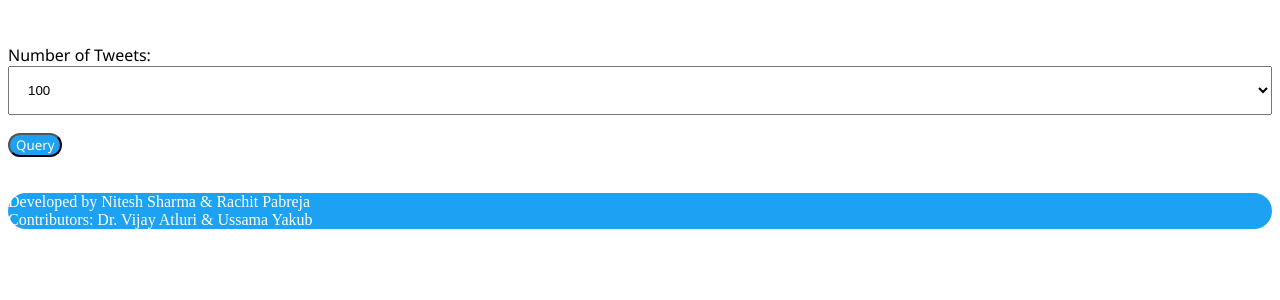
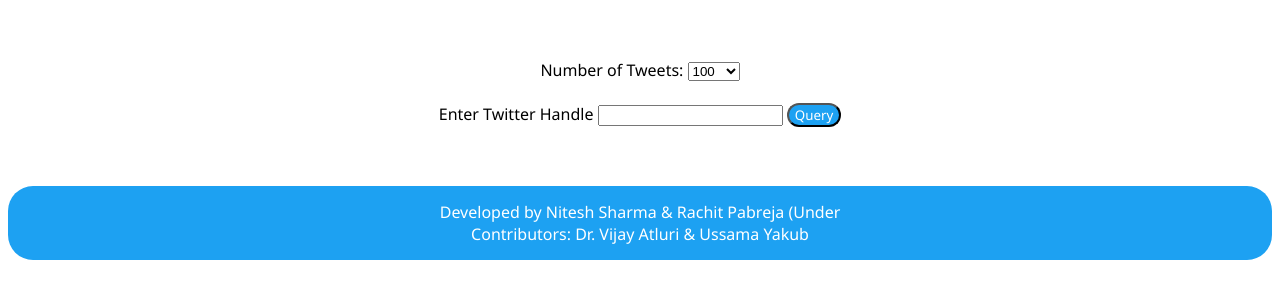
Before and after one commit to anupamtiwari05/TwitterDataAnalysis, a Flask app: page / in a window 1280 px wide. Shown: the part 169-469 px from the top of the page. Run offline with Flask 2, Linux system fonts and the light colour scheme.

Commit message:
Update hello.html

```diff
--- a/templates/hello.html
+++ b/templates/hello.html
@@ -101,8 +101,7 @@ footer {background: #1DA1F2;color:#fff;border-radius: 25px;}
 
 	<div id="Scatter" class="tabcontent">
 		<h3>Scatter Plot Polarity vs Subjectivity</h3>
-  <div id="Scatter_plot">
-  </div>
+		<div id="Scatter_plot"> </div>
 	</div>
 	<div id="Bar" class="tabcontent">
 		 <h3>Bar Plot</h3>
@@ -121,28 +120,31 @@ footer {background: #1DA1F2;color:#fff;border-radius: 25px;}
 </div>
 <br>
 <br>
+		<form method="post">
+		<div class="text">
              Number of Tweets:
-
 			<select>
 				<option value="100">100</option>
 				<option value="300">300</option>
 				<option value="500">500</option>
 				<option value="1000">1000</option>
-</select></div><br>
+			</select>
+		</div>
+		<br>
+
 		<div class="input submit">
-                <input type="submit" value="Query" class="submitButton"/>
+			<lable for="twitterhandle">Enter Twitter Handle</lable>
+			<input type="text" name="twitterhandle" />
+			<input type="submit" value="Query" class="submitButton" />
 		</div>
-
-
+		</form>
 		<br>
 		<br>
 		<footer>
-Developed by Nitesh Sharma & Rachit Pabreja
+			Developed by Nitesh Sharma & Rachit Pabreja (Under
 			<br>
 			Contributors: Dr. Vijay Atluri & Ussama Yakub
-
 		</footer>
-
+		</div>
     </body>
-
 </html>
```
Lines whose indentation alone changed are shown as unchanged.
